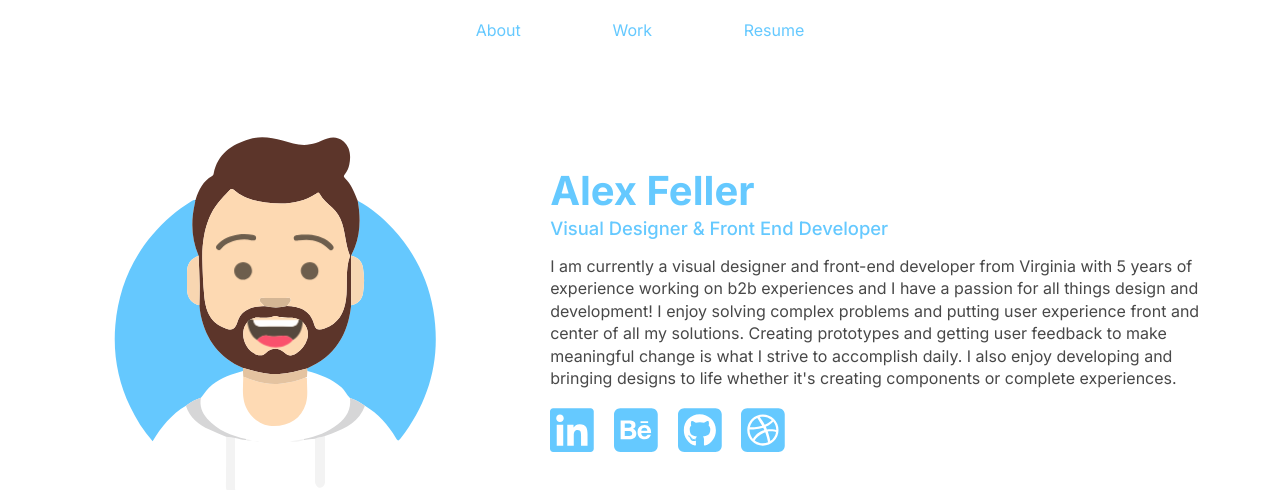
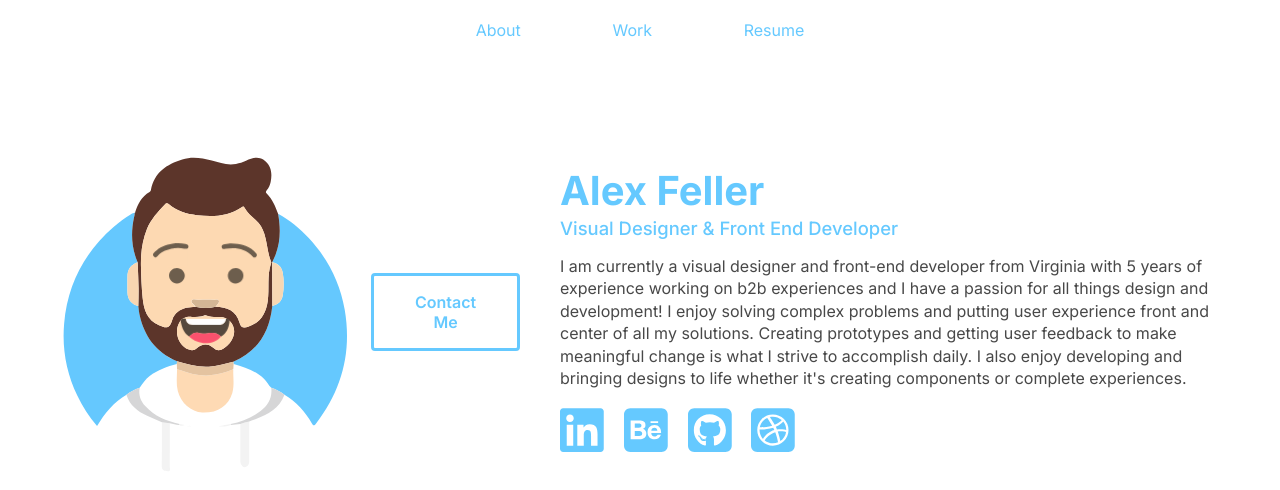
Before and after one commit to AlexF26/My-Personal-Site, a React (Create React App) app: page / in a window 1280 px wide. Shown: the top 490 px of the page. Built offline with nearby package versions, Linux system fonts and the light colour scheme.

Commit message:
created button component styles

```diff
--- a/src/components/About.tsx
+++ b/src/components/About.tsx
@@ -7,6 +7,7 @@ import {
   faBehanceSquare,
   faDribbbleSquare,
 } from '@fortawesome/free-brands-svg-icons';
+import Button from './Button';
 
 function About() {
   return (
@@ -157,6 +158,7 @@ function About() {
             />
           </g>
         </svg>
+        <Button color="secondary" />
       </div>
       <div className={styles.aboutinfocontainer}>
         <h1 className={styles.aboutheadline}>Alex Feller</h1>
--- /dev/null
+++ b/src/components/Button.module.scss
@@ -0,0 +1,41 @@
+@import '../index.scss';
+
+.button {
+  display: flex;
+  justify-content: stretch;
+  align-items: stretch;
+  background-color: $primary;
+  font-size: 1rem;
+  padding: 1rem 2rem;
+  border: 1px solid $primary;
+  border-radius: 4px;
+  text-decoration: none;
+  font-weight: 600;
+  transition: 0.2s ease-in-out;
+  font-family: inter, sans-serif;
+
+  &:hover {
+    cursor: pointer;
+  }
+
+  // prop variety
+  &.primary {
+    background-color: $primary;
+    border: 3px solid $black10;
+    color: $light;
+
+    &:hover {
+      background-color: $primary-hover;
+    }
+  }
+
+  &.secondary {
+    background-color: $light;
+    border: 3px solid $primary;
+    color: $primary;
+
+    &:hover {
+      background-color: $secondary-hover;
+    }
+  }
+}
--- a/src/components/Button.tsx
+++ b/src/components/Button.tsx
@@ -1,7 +1,12 @@
 import React from 'react';
+import styles from './Button.module.scss';
 
-function Button() {
-  return <p>test</p>;
+interface ButtonProps {
+  color: string;
+}
+
+function Button(props: ButtonProps) {
+  return <button className={`${styles.button} ${styles[props.color]}`}>Contact Me</button>;
 }
 
 export default Button;
--- a/src/index.scss
+++ b/src/index.scss
@@ -7,11 +7,13 @@
 // color variables
 $primary: rgba(101, 201, 255, 1);
 $primary-hover: rgba(81, 161, 204, 1);
-$emphasis: #f6fcff;
+$secondary: #f6fcff;
+$secondary-hover: rgba(240, 250, 255, 1);
 $light: #ffffff;
 $body: #484848;
 $clear: rgba(255, 255, 255, 0);
 $hair: #724133;
+$black10: rgba(0, 0, 0, 0.1);
 
 * {
   box-sizing: border-box;
```
